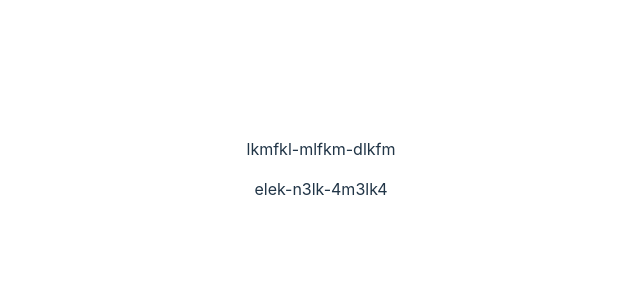
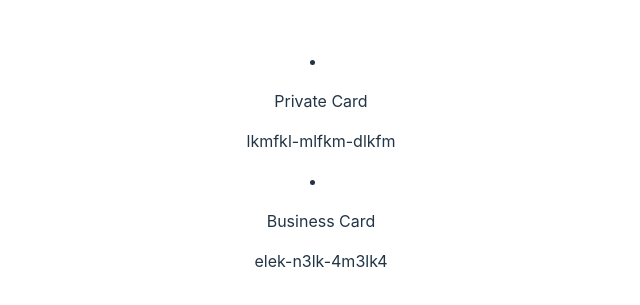
Before and after one commit to priscilauchoa/web-card-transactions-cofa, a React (Vite) app: page / in a window 1280 px wide. Shown: the part 231-536 px from the top of the page, without its empty margins (319-959 px from the left). Built offline with nearby package versions, Linux system fonts and the light colour scheme.

Commit message:
feat: implement card component for displaying card information

```diff
--- /dev/null
+++ b/src/components/Card/Card.tsx
@@ -0,0 +1,17 @@
+import React from "react";
+import { Card as CardType } from "../../index";
+
+interface CardProps {
+  card: CardType;
+}
+
+function Card({ card }: CardProps) {
+  const { id, description } = card;
+  return (
+    <li key={id}>
+      <p>{description}</p>
+      <p>{id}</p>
+    </li>
+  )
+}
+export default Card;
--- a/src/containers/Dashboard/Dashboard.tsx
+++ b/src/containers/Dashboard/Dashboard.tsx
@@ -1,3 +1,4 @@
+import Card from "../../components/Card/Card";
 import useFetchCards from "../../hooks/useFetchCards"
 import React from "react";
 
@@ -6,7 +7,9 @@ function Dashboard() {
   return (
     <div>
       {cards.map((card) => {
-        return (<p>{card.id}</p>)
+        return (
+          <Card key={card.id} card={card} />
+        )
       })}
     </div>
   )
```
